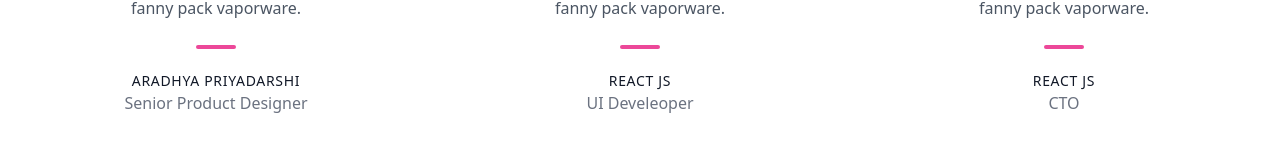
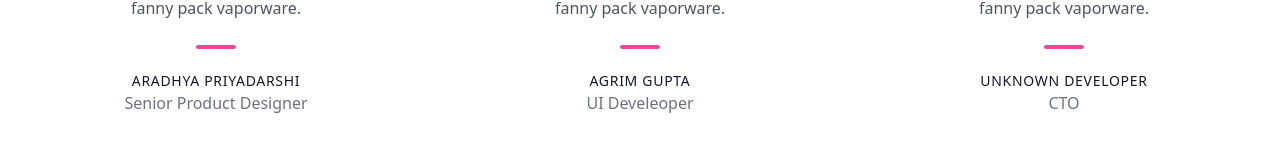
Before and after one commit to AradhyA360/RymdClothing, a React (Vite) app in the folder RymdClothing/: page / in a window 1280 px wide. Shown: the part 1914-2075 px from the top of the page. Built offline with nearby package versions, Linux system fonts and the light colour scheme.

Commit message:
name added

```diff
--- a/RymdClothing/src/components/testimonial/Testimonial.jsx
+++ b/RymdClothing/src/components/testimonial/Testimonial.jsx
@@ -74,7 +74,7 @@ function Testimonial() {
                   style={{ color: mode === "dark" ? "#ff4162" : "" }}
                   className="text-gray-900 font-medium title-font tracking-wider text-sm uppercase"
                 >
-                  React Js
+                  Agrim Gupta
                 </h2>
                 <p
                   style={{ color: mode === "dark" ? "white" : "" }}
@@ -105,7 +105,7 @@ function Testimonial() {
                   style={{ color: mode === "dark" ? "#ff4162" : "" }}
                   className="text-gray-900 font-medium title-font tracking-wider text-sm uppercase"
                 >
-                  React Js
+                  Unknown Developer
                 </h2>
                 <p
                   style={{ color: mode === "dark" ? "white" : "" }}
```
